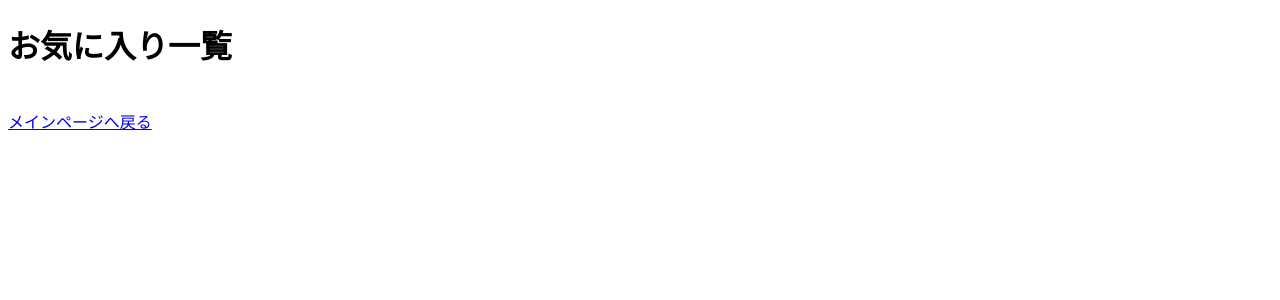
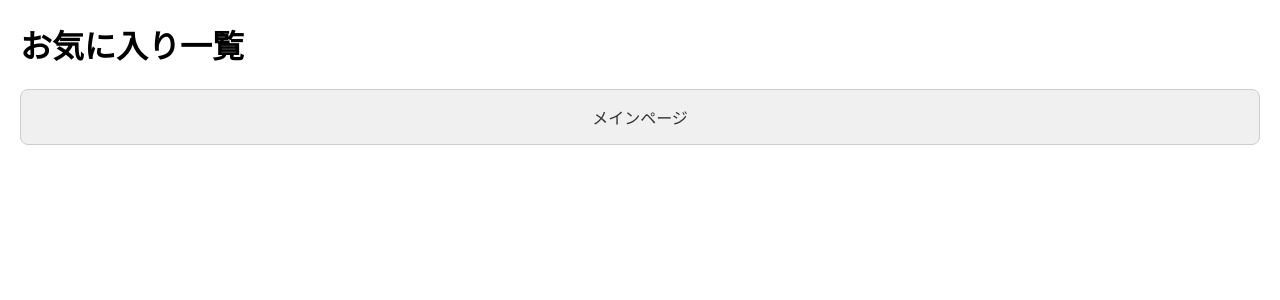
Before and after one commit to channkenn/animan_image, a Flask app: page /favorites in a window 1280 px wide. Shown: the top 300 px of the page. Run offline with Flask 3, Linux system fonts and the light colour scheme.

Commit message:
a hrefをパネル形式に変更

```diff
--- a/static/styles.css
+++ b/static/styles.css
@@ -16,8 +16,30 @@ a:hover {
     color: darkblue;
 }
 
-/* スレッド一覧のテーブル */
+/* パネルリンクスタイル */
+.panel-link {
+    display: block;
+    padding: 15px;
+    margin: 10px 0;
+    background-color: #f0f0f0;
+    color: #333;
+    text-decoration: none;
+    border: 1px solid #ccc;
+    border-radius: 8px;
+    font-size: 16px;
+    text-align: center;
+    transition: background-color 0.3s, box-shadow 0.3s;
+}
+
+.panel-link:hover {
+    background-color: #e0e0e0;
+    box-shadow: 0 4px 8px rgba(0, 0, 0, 0.1);
+    cursor: pointer;
+}
+
+/* スレッド一覧のテーブルスタイル */
 .table-container {
+    display: table;
     width: 100%;
 }
 
@@ -29,24 +51,25 @@ a:hover {
 }
 
 .cell {
-    flex: 1; /* セルを均等に分割 */
+    flex: 1;
     padding: 10px;
 }
 
-/* 画像のスタイル */
+/* 画像スタイル */
 img {
     max-width: 200px;
     height: auto;
-    border: 1px solid #ccc; /* 見やすいように枠を追加 */
-    border-radius: 4px;     /* 角を丸める */
+    border: 1px solid #ccc;
+    border-radius: 4px;
 }
 
-/* ボタンのスタイル */
+/* ボタンスタイル */
 button {
     padding: 5px 10px;
     cursor: pointer;
     margin-right: 5px;
     border: none;
+    transition: opacity 0.3s;
 }
 
 button:hover {
--- a/templates/favorite.html
+++ b/templates/favorite.html
@@ -3,30 +3,16 @@
 <head>
     <meta charset="UTF-8">
     <meta name="viewport" content="width=device-width, initial-scale=1.0">
+    <link rel="stylesheet" href="{{ url_for('static', filename='styles.css') }}">
+
     <title>お気に入り</title>
-    <style>
-        .table-container { display: table; width: 100%; }
-        .row { display: table-row; }
-        .cell { display: table-cell; padding: 10px; vertical-align: top; border-bottom: 1px solid #ddd; }
-        img { max-width: 200px; height: auto; }
-        .remove-btn {
-            background-color: red;
-            color: white;
-            border: none;
-            padding: 5px 10px;
-            cursor: pointer;
-            margin-top: 10px;
-        }
-        .remove-btn:hover {
-            background-color: darkred;
-        }
-    </style>
 </head>
 <body>
     <h1>お気に入り一覧</h1>
-    <a href="/" style="margin-top: 20px; display: inline-block;">メインページへ戻る</a>
+    <a href="/" class="panel-link">メインページ</a>
 
     <div id="favorites-container" class="table-container"></div>
+
     <script>
         // お気に入りを読み込む関数
         loadFavorites();
@@ -60,6 +46,6 @@
             loadFavorites();  // 削除後にリストを更新
         }
     </script>
-    <script src="/static/js/script.js"></script> <!-- ここで script.js を読み込み -->
+    <script src="/static/js/script.js"></script>
 </body>
 </html>
--- a/templates/favorite_threads.html
+++ b/templates/favorite_threads.html
@@ -9,7 +9,7 @@
 </head>
 <body>
     <h1>お気に入りスレッド一覧</h1>
-    <a href="/" style="margin-top: 20px; display: inline-block;">メインページへ戻る</a>
+    <a href="/" class="panel-link">メインページ</a>
 
     <!-- スレッド一覧のコンテナ -->
     <div id="threads-container"></div>
--- a/templates/index.html
+++ b/templates/index.html
@@ -20,8 +20,8 @@
 
     </form>
 
-    <a href="/favorites" style="display: inline-block; margin-bottom: 20px; color: blue; text-decoration: underline;">お気に入りページへ移動</a>
-    <a href="/favorite-threads" style="margin-top: 20px; display: inline-block;">お気に入りスレッド一覧</a>
+    <a href="/favorites" class="panel-link">お気に入り画像</a>
+    <a href="/favorite-threads" class="panel-link">お気に入りスレッド</a>
 
     {% if thread_url %}
     <div>
--- a/templates/view_thread.html
+++ b/templates/view_thread.html
@@ -9,7 +9,8 @@
 </head>
 <body>
     <h1>{{ thread_title }}</h1>
-    <a href="/" style="margin-top: 20px; display: inline-block;">メインページへ戻る</a>
+    <a href="/" class="panel-link">メインページ</a>
+    <a href="/favorite-threads" class="panel-link">お気に入りスレッド</a>
 
     <p><a href="{{ thread_url }}" target="_blank">{{ thread_url }}</a></p>
     <div class="table-container">
@@ -26,7 +27,6 @@
             </div>
         {% endfor %}
     </div>
-    <a href="/favorite-threads">お気に入りスレッド一覧に戻る</a>
 <script src="{{ url_for('static', filename='js/script.js') }}"></script>
 </body>
 </html>
```
